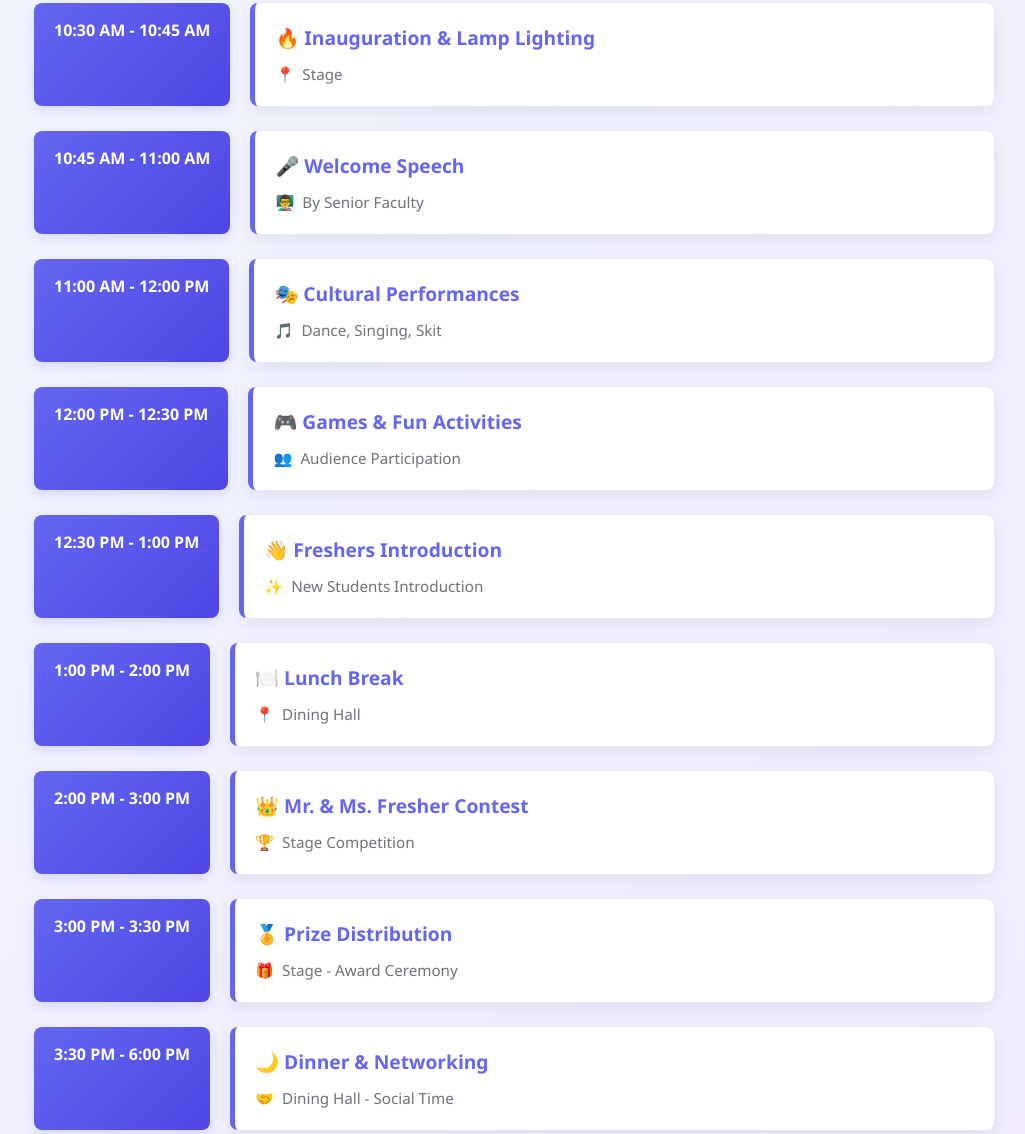
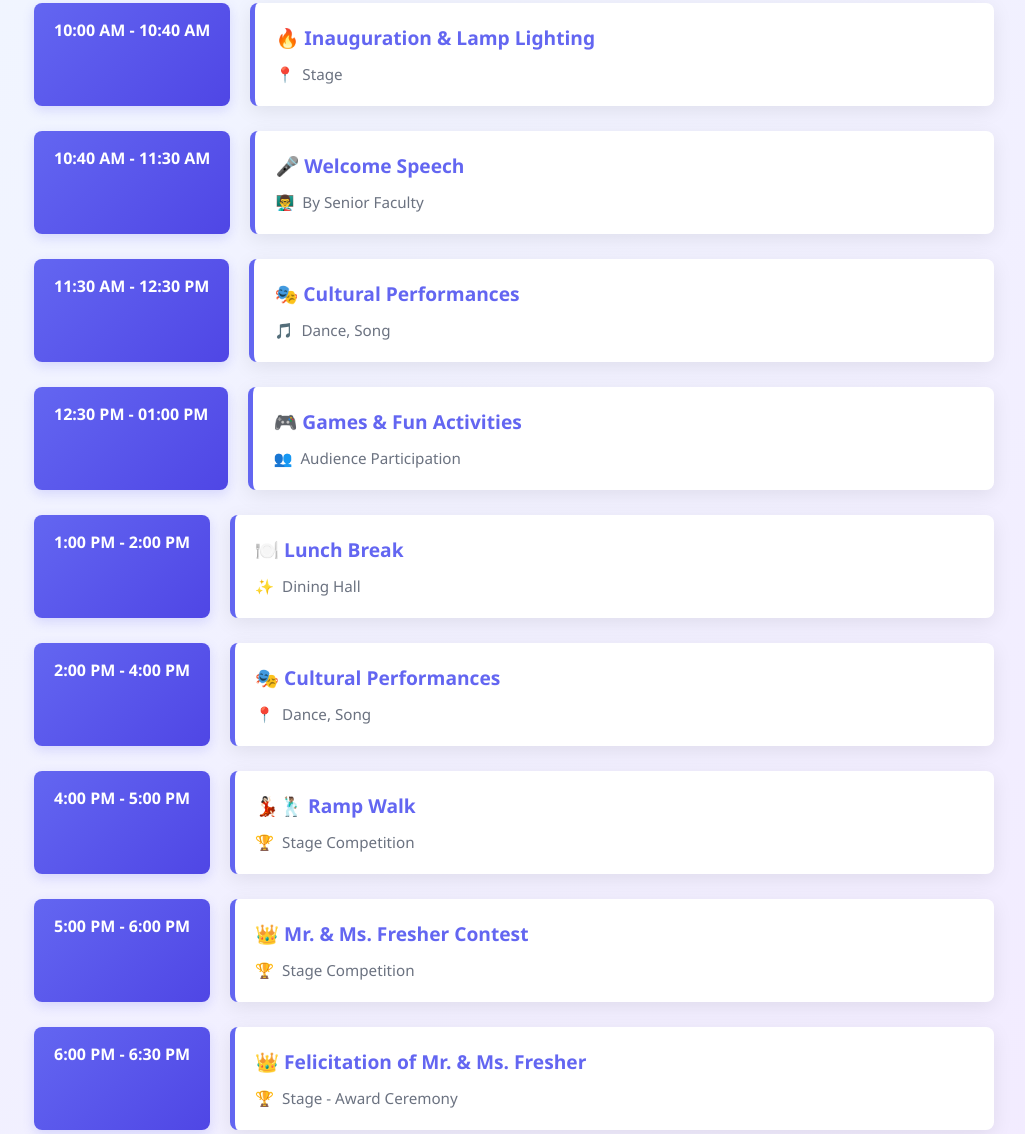
Before and after one commit to Balia077/freshers-party-registration, a plain HTML site: page pages/agenda.html in a window 1280 px wide. Shown: the part 779-1913 px from the top of the page, without its empty margins (126-1151 px from the left). Drawn offline with Linux system fonts and the light colour scheme.

Commit message:
Update event details and timeline for agenda
Biswaranjan Sahoo

```diff
--- a/pages/agenda.html
+++ b/pages/agenda.html
@@ -637,13 +637,13 @@
   <main>
     <div class="page-header">
       <h1>📅 Event Agenda</h1>
-      <p class="subtitle-text">November 1, 2025 | 10:00 AM - 6:00 PM</p>
+      <p class="subtitle-text">November 15, 2025 | 10:00 AM - 6:00 PM</p>
     </div>
 
     <div class="event-info">
       <div class="info-item">
         <div class="info-label">📌 Date</div>
-        <div class="info-value">November 1, 2025</div>
+        <div class="info-value">November 15, 2025</div>
       </div>
       <div class="info-item">
         <div class="info-label">⏰ Time</div>
@@ -651,7 +651,7 @@
       </div>
       <div class="info-item">
         <div class="info-label">📍 Venue</div>
-        <div class="info-value">AKGI Seminar Hall</div>
+        <div class="info-value">AKGI Campus</div>
       </div>
     </div>
 
@@ -659,7 +659,7 @@
       <h2>⏱️ Timeline</h2>
       <div class="timeline-container">
         <div class="timeline-item">
-          <div class="time-slot">10:00 AM - 10:30 AM</div>
+          <div class="time-slot">09:30 AM - 10:00 AM</div>
           <div class="activity-card">
             <p class="activity-title">🎫 Registration & Welcome Tea</p>
             <p class="activity-details"><span>📍</span> Main Entrance</p>
@@ -667,7 +667,7 @@
         </div>
 
         <div class="timeline-item">
-          <div class="time-slot">10:30 AM - 10:45 AM</div>
+          <div class="time-slot">10:00 AM - 10:40 AM</div>
           <div class="activity-card">
             <p class="activity-title">🔥 Inauguration & Lamp Lighting</p>
             <p class="activity-details"><span>📍</span> Stage</p>
@@ -675,7 +675,7 @@
         </div>
 
         <div class="timeline-item">
-          <div class="time-slot">10:45 AM - 11:00 AM</div>
+          <div class="time-slot">10:40 AM - 11:30 AM</div>
           <div class="activity-card">
             <p class="activity-title">🎤 Welcome Speech</p>
             <p class="activity-details"><span>👨‍🏫</span> By Senior Faculty</p>
@@ -683,15 +683,15 @@
         </div>
 
         <div class="timeline-item">
-          <div class="time-slot">11:00 AM - 12:00 PM</div>
+          <div class="time-slot">11:30 AM - 12:30 PM</div>
           <div class="activity-card">
             <p class="activity-title">🎭 Cultural Performances</p>
-            <p class="activity-details"><span>🎵</span> Dance, Singing, Skit</p>
+            <p class="activity-details"><span>🎵</span> Dance, Song</p>
           </div>
         </div>
 
         <div class="timeline-item">
-          <div class="time-slot">12:00 PM - 12:30 PM</div>
+          <div class="time-slot">12:30 PM - 01:00 PM</div>
           <div class="activity-card">
             <p class="activity-title">🎮 Games & Fun Activities</p>
             <p class="activity-details"><span>👥</span> Audience Participation</p>
@@ -699,42 +699,42 @@
         </div>
 
         <div class="timeline-item">
-          <div class="time-slot">12:30 PM - 1:00 PM</div>
+          <div class="time-slot">1:00 PM - 2:00 PM</div>
           <div class="activity-card">
-            <p class="activity-title">👋 Freshers Introduction</p>
-            <p class="activity-details"><span>✨</span> New Students Introduction</p>
+            <p class="activity-title">🍽️ Lunch Break</p>
+            <p class="activity-details"><span>✨</span> Dining Hall </p>
           </div>
         </div>
 
         <div class="timeline-item">
-          <div class="time-slot">1:00 PM - 2:00 PM</div>
+          <div class="time-slot">2:00 PM - 4:00 PM</div>
           <div class="activity-card">
-            <p class="activity-title">🍽️ Lunch Break</p>
-            <p class="activity-details"><span>📍</span> Dining Hall</p>
+            <p class="activity-title">🎭 Cultural Performances</p>
+            <p class="activity-details"><span>📍</span> Dance, Song </p>
           </div>
         </div>
 
         <div class="timeline-item">
-          <div class="time-slot">2:00 PM - 3:00 PM</div>
+          <div class="time-slot">4:00 PM - 5:00 PM</div>
           <div class="activity-card">
-            <p class="activity-title">👑 Mr. & Ms. Fresher Contest</p>
+            <p class="activity-title">💃🏻🕺🏽 Ramp Walk</p>
             <p class="activity-details"><span>🏆</span> Stage Competition</p>
           </div>
         </div>
 
         <div class="timeline-item">
-          <div class="time-slot">3:00 PM - 3:30 PM</div>
+          <div class="time-slot">5:00 PM - 6:00 PM</div>
           <div class="activity-card">
-            <p class="activity-title">🏅 Prize Distribution</p>
-            <p class="activity-details"><span>🎁</span> Stage - Award Ceremony</p>
+            <p class="activity-title">👑 Mr. & Ms. Fresher Contest</p>
+            <p class="activity-details"><span>🏆</span> Stage Competition </p>
           </div>
         </div>
 
         <div class="timeline-item">
-          <div class="time-slot">3:30 PM - 6:00 PM</div>
+          <div class="time-slot">6:00 PM - 6:30 PM</div>
           <div class="activity-card">
-            <p class="activity-title">🌙 Dinner & Networking</p>
-            <p class="activity-details"><span>🤝</span> Dining Hall - Social Time</p>
+            <p class="activity-title">👑 Felicitation of Mr. & Ms. Fresher </p>
+            <p class="activity-details"><span>🏆</span> Stage - Award Ceremony</p>
           </div>
         </div>
       </div>
```
